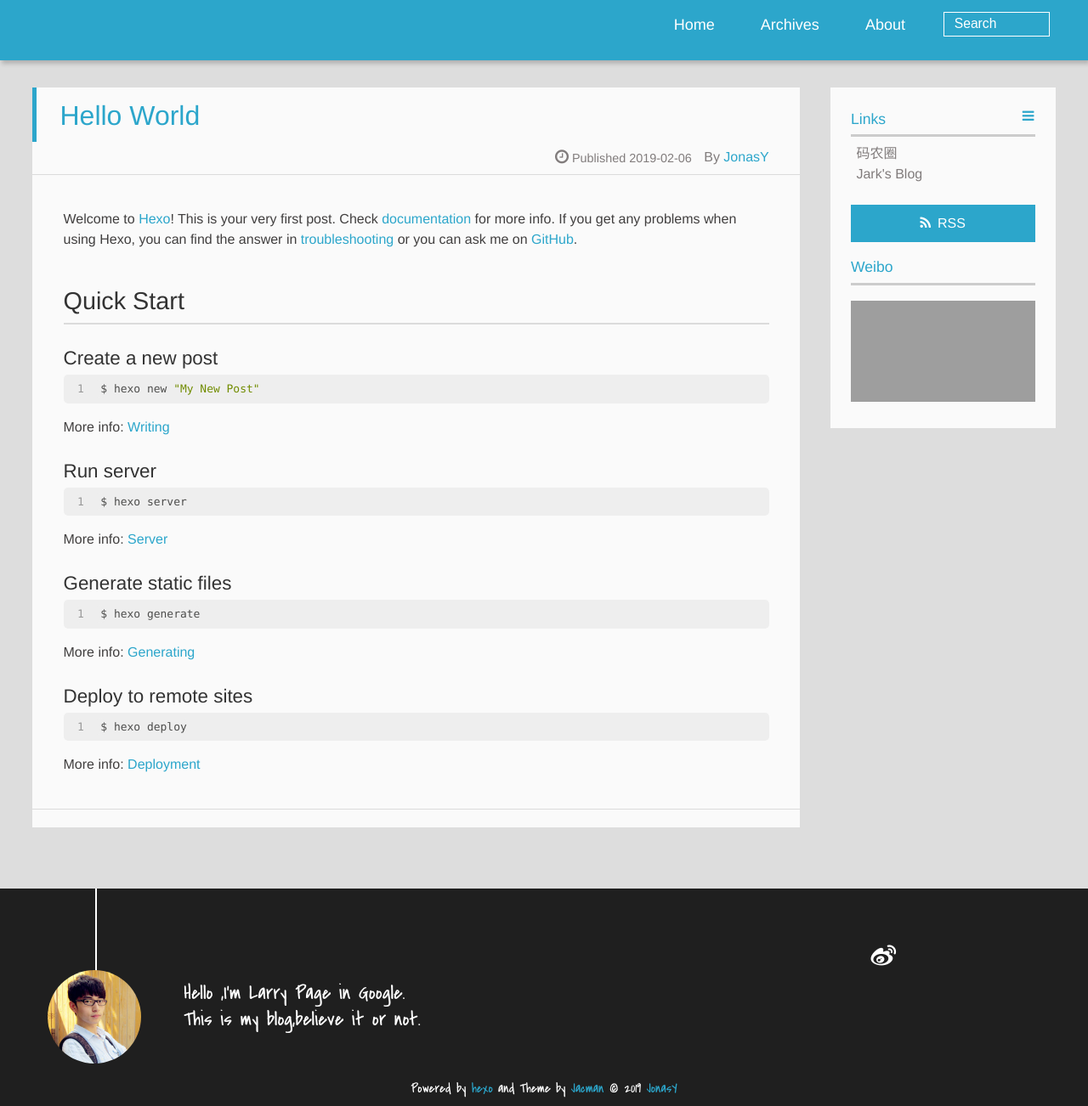
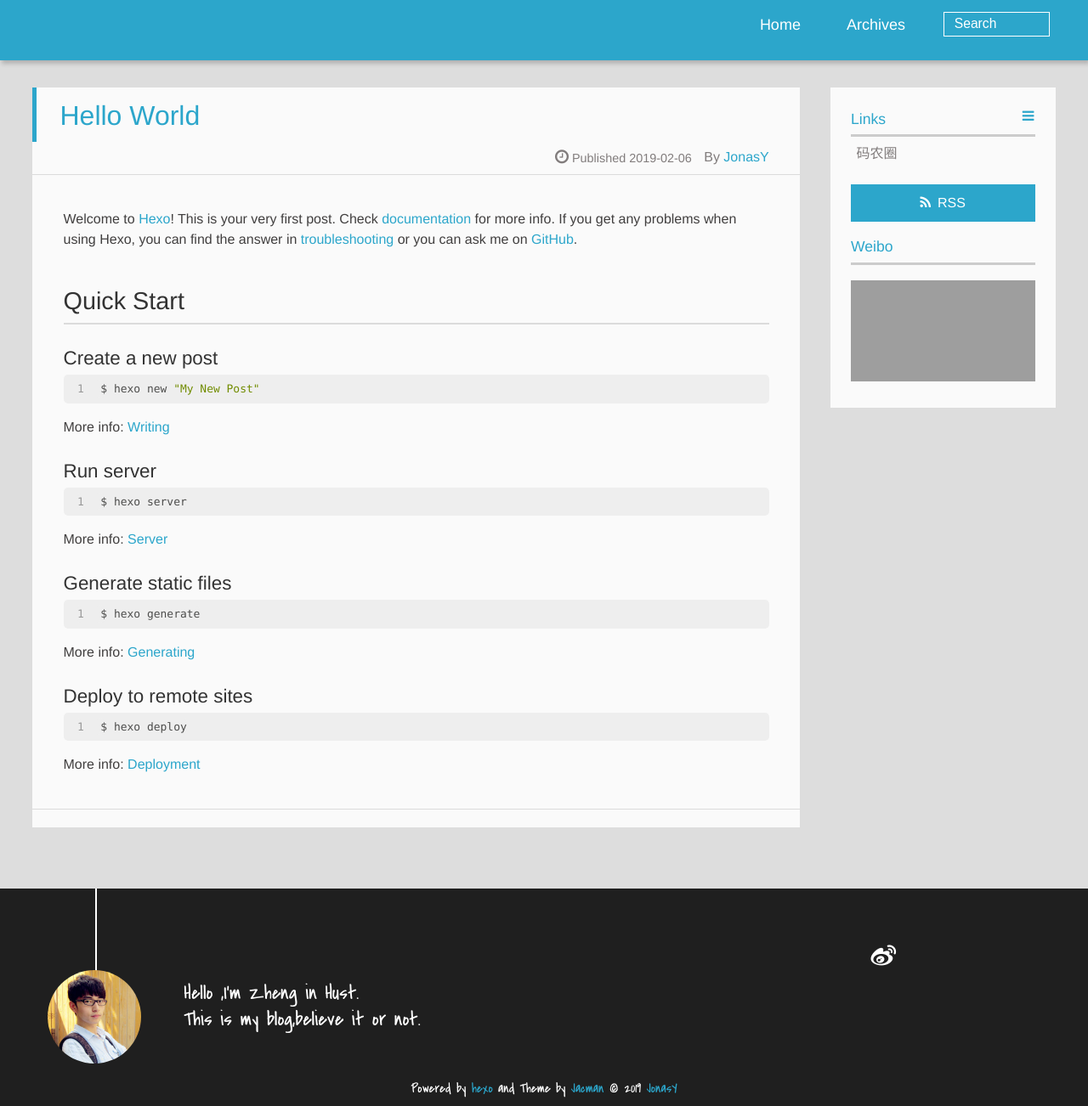
Before and after one commit to JonasY/JonasY.github.io, a plain HTML site: page index.html in a window 1280 px wide. Shown: the part 137-1439 px from the top of the page at 85% size. Drawn offline with Linux system fonts and the light colour scheme; grey boxes are pictures that could not be loaded; a script that the page names is missing.

Commit message:
Site updated: 2019-02-06 14:34:32

```diff
--- a/index.html
+++ b/index.html
@@ -54,8 +54,6 @@
 						<li><a href="/">Home</a></li>
 
 						<li><a href="/archives">Archives</a></li>
-
-						<li><a href="/about">About</a></li>
 
 					<li>
 
@@ -156,12 +154,6 @@
 
           </li>
 
-          <li>
-
-            	<a href="http://wuchong.me" target="_blank" title="Jark&#39;s Blog">Jark&#39;s Blog</a>
-
-          </li>
-
     </ul>
 </div>
 
@@ -190,7 +182,7 @@
 
 
 	<section class="info">
-		<p> Hello ,I&#39;m Larry Page in Google. <br>
+		<p> Hello ,I&#39;m Zheng in Hust. <br>
 			This is my blog,believe it or not.</p>
 	</section>
 
```
Also changed, not shown: 2019/02/06/hello-world/index.html (+1 -9 lines), archives/2019/02/index.html (+1 -3 lines), archives/2019/index.html (+1 -3 lines), archives/index.html (+1 -3 lines).
